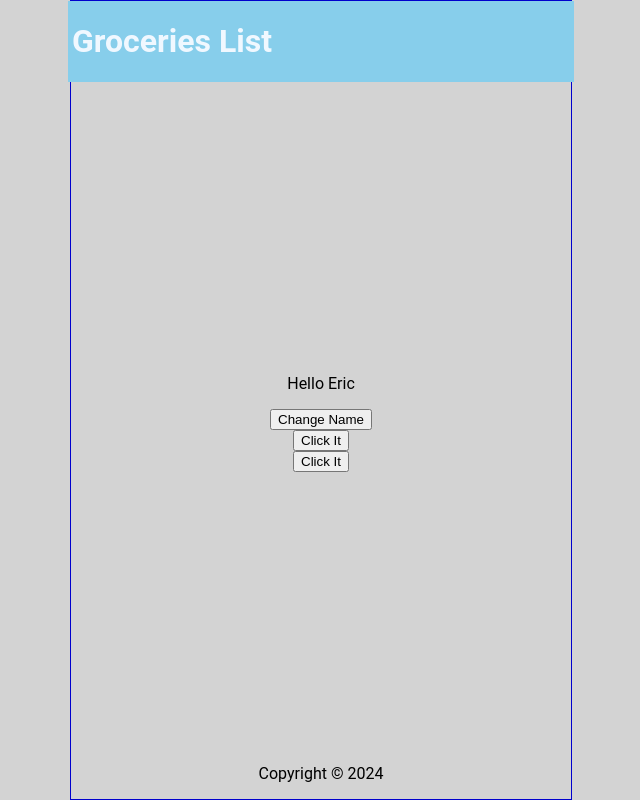
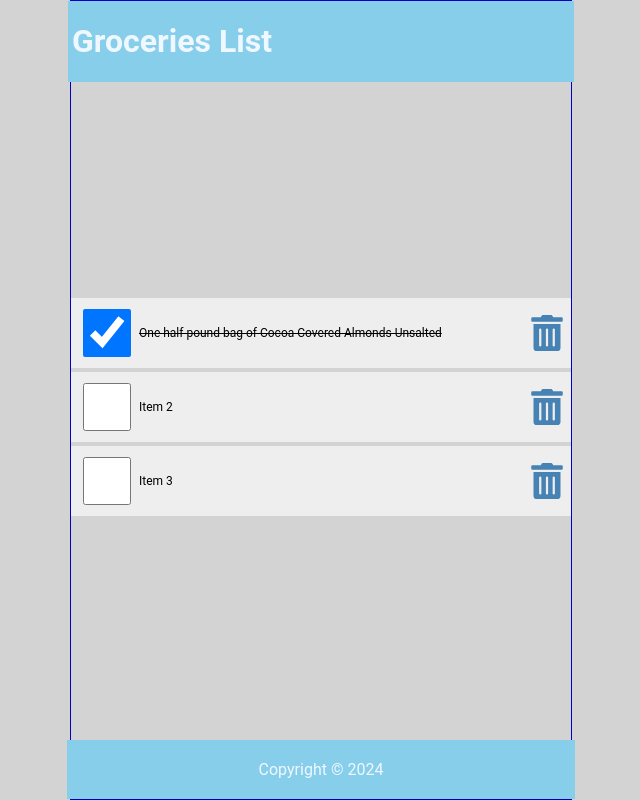
Before and after one commit to ericdrejza/react-tutorial, a React (Create React App) app: page / in a window 1280 px wide. Shown: the whole page, without its empty margins (319-959 px from the left). Built offline with nearby package versions, Linux system fonts and the light colour scheme; the HTML template or start-up script is replaced by a standard one.

Commit message:
Complete Lesson 7 - Props and Keys

```diff
--- a/package.json
+++ b/package.json
@@ -8,6 +8,7 @@
     "@testing-library/user-event": "^13.5.0",
     "react": "^18.3.1",
     "react-dom": "^18.3.1",
+    "react-icons": "^5.3.0",
     "react-scripts": "5.0.1",
     "web-vitals": "^2.1.4"
   },
--- a/src/Content.js
+++ b/src/Content.js
@@ -1,31 +1,67 @@
 import React from 'react';
 import { useState } from 'react';
+import { FaTrashAlt } from 'react-icons/fa';
 
 const Content = () => {
-  const [name, setName] = useState('Eric');
-  const [count, setCount] = useState(0);
+  const [items, setItems] = useState([
+    {
+      id: 1,
+      checked: true,
+      item: 'One half pound bag of Cocoa Covered Almonds Unsalted'
+    },
+    {
+      id: 2,
+      checked: false,
+      item: 'Item 2'
+    },
+    {
+      id: 3,
+      checked: false,
+      item: 'Item 3'
+    }
+  ]);
 
-  const handleNameChange = () => {
-    const names = ['Eric', 'Bob', 'Dave'];
-    const i = Math.floor(Math.random() * 3);
-    setName(names[i]);
+  const handleCheck = (id) => {
+    const listItems = items.map((item) =>
+      item.id === id ? { ...item, checked: !item.checked } : item
+    );
+    setItems(listItems);
+    localStorage.setItem('shoppingList', JSON.stringify(listItems));
   };
 
-  const handleClick = () => {
-    setCount(count + 1);
-    console.log(count);
-  };
-
-  const handleClick2 = (name) => {
-    console.log(count);
+  const handleDelete = (id) => {
+    const listItems = items.filter((item) => id !== item.id);
+    setItems(listItems);
+    localStorage.setItem('shoppingList', JSON.stringify(listItems));
   };
 
   return (
     <main>
-      <p>Hello {name}</p>
-      <button onClick={handleNameChange}>Change Name</button>
-      <button onClick={handleClick}>Click It</button>
-      <button onClick={handleClick2}>Click It</button>
+      {items.length ? (
+        <ul>
+          {items.map((item) => (
+            <li className='item' key={item.id}>
+              <input
+                type='checkbox'
+                onChange={() => handleCheck(item.id)}
+                checked={item.checked}
+              />
+              <label
+                style={item.checked ? { textDecoration: 'line-through' } : null}
+                onDoubleClick={() => handleCheck(item.id)}>
+                {item.item}
+              </label>
+              <FaTrashAlt
+                role='button'
+                tabIndex='0'
+                onClick={() => handleDelete(item.id)}
+              />
+            </li>
+          ))}
+        </ul>
+      ) : (
+        <p style={{ marginTop: '2rem' }}>Your list is empty</p>
+      )}
     </main>
   );
 };
--- a/src/Footer.js
+++ b/src/Footer.js
@@ -4,9 +4,9 @@
   const today = new Date();
 
   return (
-    <div>
+    <footer>
       <p>Copyright &copy; {today.getFullYear()} </p>
-    </div>
+    </footer>
   );
 };
 
--- a/src/index.css
+++ b/src/index.css
@@ -38,3 +38,71 @@
   align-items: center;
   overflow-y: auto;
 }
+
+footer {
+  width: 100%;
+  padding: 0.25em;
+  background-color: skyblue;
+  color: aliceblue;
+  display: grid;
+  place-content: center;
+}
+
+ul {
+  width: 100%;
+  list-style: none;
+  padding: 0 0.25rem 0.25rem;
+}
+
+ul li::before {
+  content: "\200B";
+}
+
+.item {
+  display: flex;
+  justify-content: flex-start;
+  align-items: center;
+  padding: 0.5rem 0 0.5rem 0.5rem;
+  margin: 0.25rem 0;
+  background-color: #eee;
+}
+
+.item:first-child {
+  margin: 0;
+}
+
+.item input[type="checkbox"] {
+  text-align: center;
+  width: 2.5rem;
+  width: 48px;
+  min-width: 48px;
+  height: 2.5rem;
+  height: 48px;
+  min-height: 48px;
+  cursor: pointer;
+  margin-right: 0.5rem;
+}
+
+.item input[type="checkbox"]:focus+label {
+  text-decoration: underline;
+}
+
+.item>label {
+  font-size: 0.75rem;
+  flex-grow: 1;
+}
+
+.item svg {
+  width: 48px;
+  min-width: 48px;
+  height: 36px;
+  font-size: 1rem;
+  color: steelblue;
+  cursor: pointer;
+}
+
+.item svg:focus,
+.item svg:hover {
+  color: red;
+  outline: none;
+}
```
Also changed, not shown: 1 other file (tests, documents, lock files or other folders).
